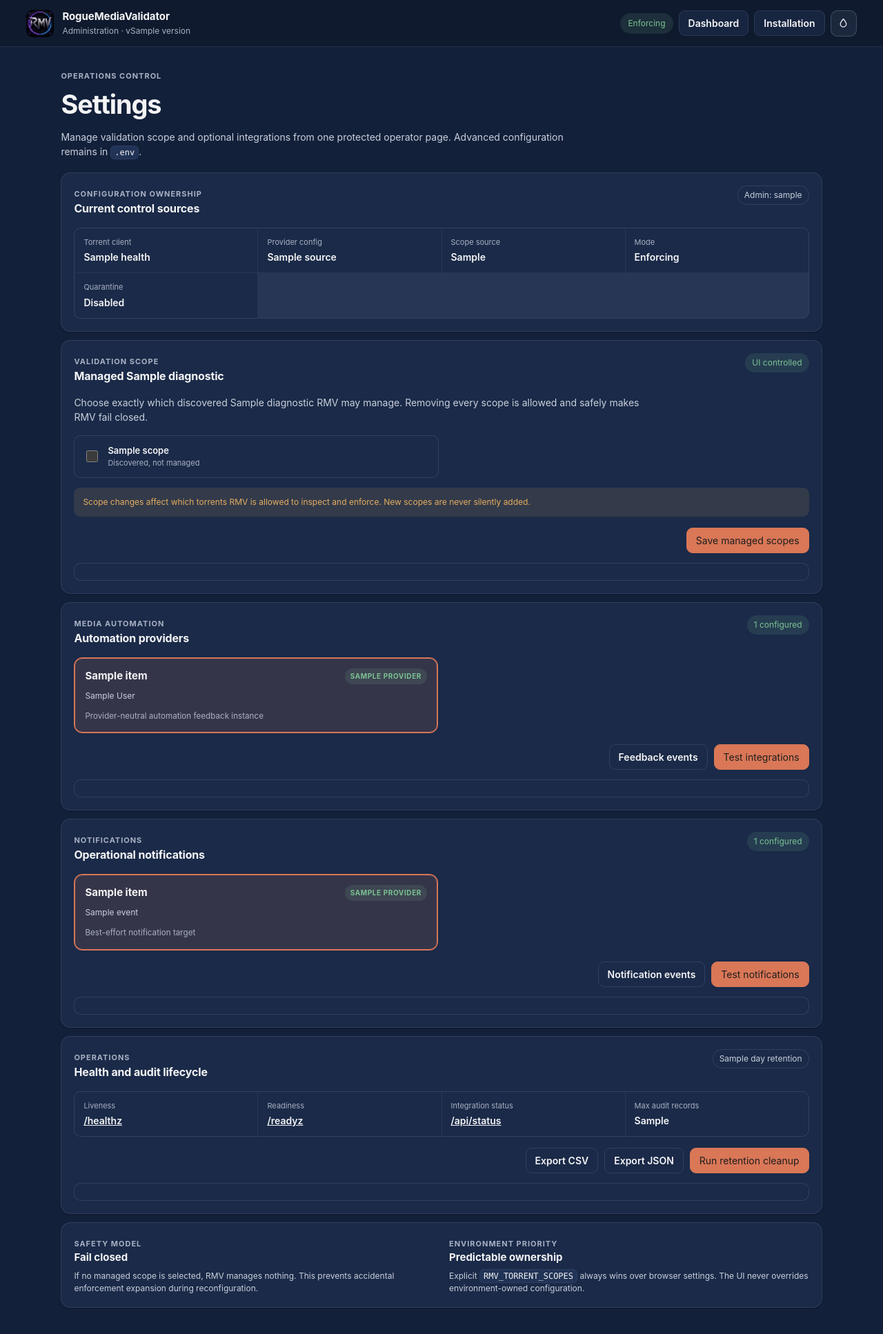
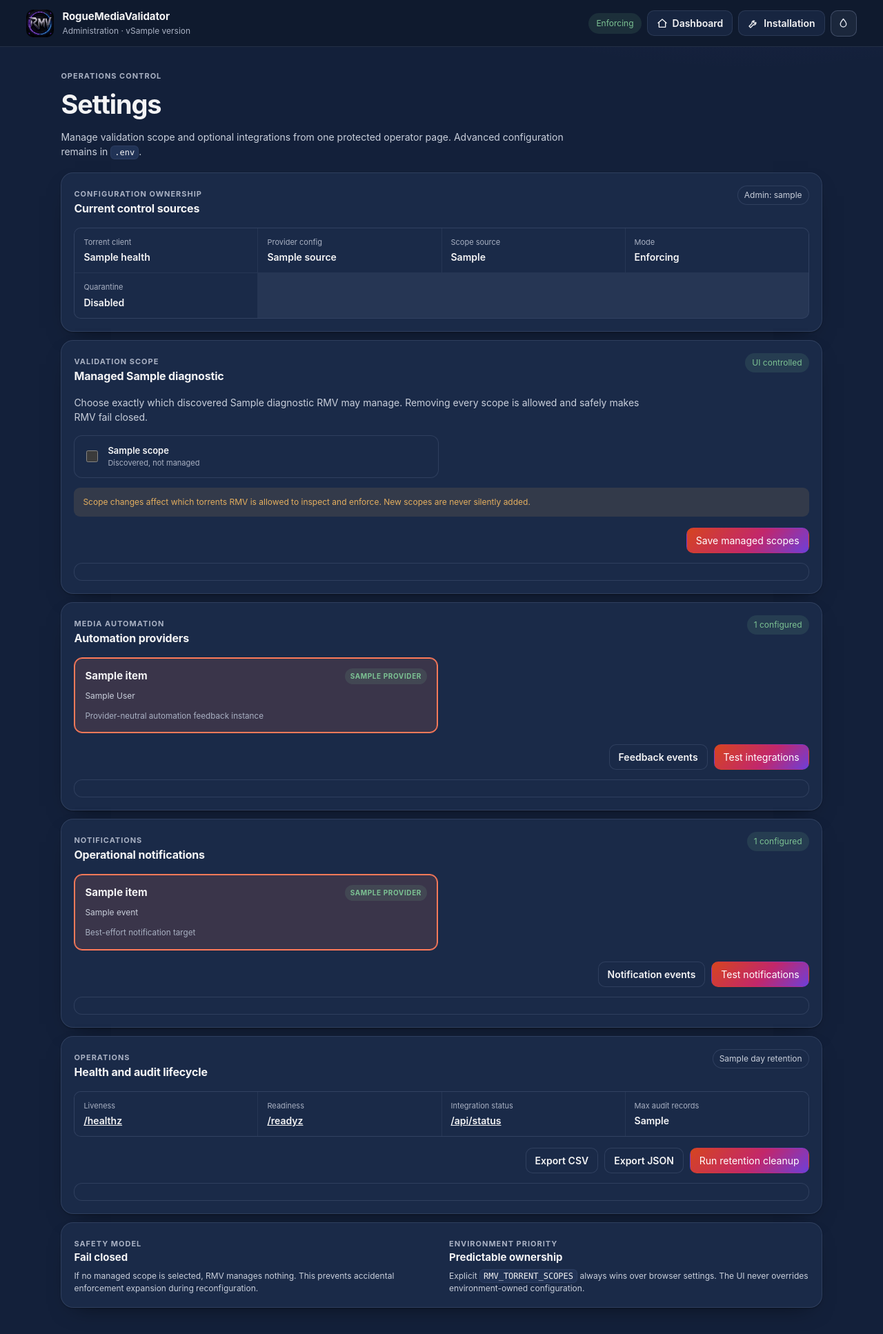
Before and after one commit to RogueAssassin/RogueMediaValidator, a FastAPI app: template app/templates/settings.html in a window 1280 px wide. Shown: the whole page at 69% size. Run offline with FastAPI, Linux system fonts and the light colour scheme; the template is opened without the code that fills it: most values are stand-ins (such as "Sample title", 1, 10 or a date in 2020); parts of the project's set-up code (start-up, migrations or seed data) failed here and were passed over; some libraries are stand-ins or nearby versions.

Commit message:
Release 1.5.0: new interface matching RogueForge and RogueDashboard
Co-Authored-By: Claude Sonnet 5.5 <noreply@anthropic.com>

```diff
--- a/app/__init__.py
+++ b/app/__init__.py
@@ -1 +1 @@
-__version__ = "1.4.2"
+__version__ = "1.5.0"
--- a/app/main.py
+++ b/app/main.py
@@ -34,7 +34,7 @@ templates = Jinja2Templates(directory="app/templates")
 def asset_version() -> str:
     """Version plus a short content hash, so browsers and CDNs fetch new CSS/JS after any update."""
     digest = hashlib.sha256()
-    for name in ("app.css", "rogue-theme.js"):
+    for name in ("app.css", "ui.css", "rogue-theme.js"):
         try:
             with open(f"app/static/{name}", "rb") as handle:
                 digest.update(handle.read())
--- /dev/null
+++ b/app/static/ui.css
@@ -0,0 +1,66 @@
+/* RogueMediaValidator 1.5 interface layer, matching RogueForge and RogueDashboard 2.6. Loaded last:
+   component styling on top of the colour tokens in app.css. */
+:root, :root[data-theme="default"], :root[data-theme="dark"] {
+  --accent: #ff7a59; --accent-hover: #ff9478; --violet: #a78bfa; --info: #6cb6ff;
+  --accent-soft: rgba(255,122,89,.14); --accent-line: rgba(255,122,89,.42);
+  --grad: linear-gradient(135deg, #d6451f, #c2276b 55%, #6d3fd9);
+  --grad-alert: linear-gradient(135deg, #a3271d, #8f1f45 60%, #4c2a86);
+  --grad-soft: linear-gradient(135deg, rgba(255,122,89,.18), rgba(139,92,246,.14));
+  --elev: 0 1px 2px rgba(0,0,0,.25), 0 14px 34px -20px rgba(0,0,0,.65);
+  --r-lg: 18px; --r-md: 12px;
+}
+:root[data-theme="light"] {
+  --accent: #a33b17; --accent-hover: #872f10; --accent-ink: #ffffff; --violet: #5b34c4; --info: #1d5a99;
+  --accent-soft: rgba(163,59,23,.11); --accent-line: rgba(163,59,23,.42);
+  --grad-soft: linear-gradient(135deg, rgba(214,69,31,.12), rgba(109,63,217,.1));
+  --elev: 0 1px 2px rgba(15,26,46,.07), 0 14px 30px -22px rgba(15,26,46,.35);
+}
+.topbar { --accent: #ff7a59; }
+.rmv-i { flex: none; display: block; }
+body {
+  background-image:
+    radial-gradient(900px 420px at 85% -10%, color-mix(in srgb, #8b5cf6 14%, transparent), transparent 70%),
+    radial-gradient(700px 380px at 15% -15%, color-mix(in srgb, #ff7a59 10%, transparent), transparent 70%);
+  background-repeat: no-repeat;
+}
+
+/* Buttons */
+.button { gap: 7px; border-radius: 10px; white-space: nowrap; transition: background-color .15s, border-color .15s, transform .12s, filter .15s; }
+.button:hover:not(:disabled) { transform: translateY(-1px); }
+.button:active:not(:disabled) { transform: none; }
+.button.primary, .button.primary:hover:not(:disabled) { background: var(--grad); border-color: transparent; color: #fff; }
+.button.primary:hover:not(:disabled) { filter: brightness(1.1); }
+
+/* Status banner */
+.hero { position: relative; overflow: hidden; align-items: center; flex-wrap: wrap; gap: 14px; margin: 0 0 16px; padding: 22px 26px; border-radius: var(--r-lg); background: var(--grad); color: #fff; box-shadow: var(--elev); }
+.hero::after { content: ""; position: absolute; right: -60px; top: -110px; width: 300px; height: 300px; border-radius: 50%; background: rgba(255,255,255,.12); pointer-events: none; }
+.hero.has-issues { background: var(--grad-alert); }
+.hero .eyebrow, .hero p:last-child { color: rgba(255,255,255,.92); }
+.hero h1 { font-size: 1.5rem; color: #fff; }
+.hero-action { position: relative; z-index: 1; display: inline-flex; align-items: center; min-height: 38px; padding: 0 16px; border-radius: 10px; background: #fff; color: #8f1f52; font-size: .82rem; font-weight: 650; text-decoration: none; }
+.hero-action:focus-visible { outline: 3px solid #fff; outline-offset: 2px; }
+
+/* Stat tiles */
+.metric { --tone: var(--accent); position: relative; border-radius: var(--r-lg); box-shadow: var(--elev); }
+.metric-icon { position: absolute; top: 14px; right: 14px; display: grid; place-items: center; width: 34px; height: 34px; border-radius: 11px; color: var(--tone); background: color-mix(in srgb, var(--tone) 16%, transparent); }
+.metric:nth-child(1) { --tone: var(--info); }
+.metric:nth-child(2) { --tone: var(--green); }
+.metric:nth-child(3) { --tone: var(--red); }
+.metric:nth-child(4) { --tone: var(--amber); }
+.metric:nth-child(5) { --tone: var(--violet); }
+
+/* Panels */
+.panel { border-radius: var(--r-lg); box-shadow: var(--elev); }
+.title-lead { display: flex; align-items: center; gap: 12px; min-width: 0; }
+.title-icon { display: grid; place-items: center; flex: none; width: 36px; height: 36px; border-radius: var(--r-md); background: var(--grad-soft); color: var(--accent); }
+.provider-card, .scope-option, .setup-step, .setup-result { border-radius: var(--r-md); }
+.provider-card:hover:not(:disabled) { border-color: var(--accent-line); }
+#activity { scroll-margin-top: 90px; }
+
+@media (max-width: 620px) {
+  .hero { padding: 18px; }
+  .hero h1 { font-size: 1.25rem; }
+  .metric-icon { width: 28px; height: 28px; top: 10px; right: 10px; }
+  /* Header links are icon-only on phones; the labels stay for screen readers. */
+  .topbar-actions a.button { width: 40px; padding: 0; gap: 0; font-size: 0; }
+}
--- /dev/null
+++ b/app/templates/_icons.html
@@ -0,0 +1,17 @@
+{#- Inline SVG icons in the same stroke style as RogueForge and RogueDashboard. No external requests. -#}
+{%- macro icon(name, size=16) -%}
+{%- set paths = {
+  'alert': '<path d="M12 3 2 20h20L12 3ZM12 10v4M12 17.5v.01"/>',
+  'check': '<path d="m5 12.5 4.5 4.5L19 7.5"/>',
+  'block': '<circle cx="12" cy="12" r="9"/><path d="m6 6 12 12"/>',
+  'list': '<path d="M9 6h11M9 12h11M9 18h11M4 6h.01M4 12h.01M4 18h.01"/>',
+  'box': '<path d="M3 8l9-5 9 5v8l-9 5-9-5V8Zm0 0 9 5 9-5M12 13v8"/>',
+  'plug': '<path d="M9 3v5M15 3v5M6 8h12v3a6 6 0 0 1-12 0V8ZM12 17v4"/>',
+  'folder': '<path d="M3 6a2 2 0 0 1 2-2h4l2 3h8a2 2 0 0 1 2 2v9a2 2 0 0 1-2 2H5a2 2 0 0 1-2-2V6Z"/>',
+  'clock': '<circle cx="12" cy="12" r="9"/><path d="M12 7v5l3 2"/>',
+  'home': '<path d="m3 11 9-8 9 8M5 10v10h14V10"/>',
+  'settings': '<path d="M4 6h9M19 6h1M4 12h3M13 12h7M4 18h11"/><circle cx="16" cy="6" r="2.5"/><circle cx="10" cy="12" r="2.5"/><circle cx="18" cy="18" r="2.5"/>',
+  'wrench': '<path d="M14.5 6.5a4 4 0 0 0-5.2 5.2L3 18l3 3 6.3-6.3a4 4 0 0 0 5.2-5.2L15 12l-3-3 2.5-2.5Z"/>'
+} -%}
+<svg class="rmv-i" viewBox="0 0 24 24" width="{{ size }}" height="{{ size }}" fill="none" stroke="currentColor" stroke-width="2" stroke-linecap="round" stroke-linejoin="round" aria-hidden="true" focusable="false">{{ paths[name]|safe }}</svg>
+{%- endmacro -%}
--- a/app/templates/settings.html
+++ b/app/templates/settings.html
@@ -1,3 +1,4 @@
+{% from "_icons.html" import icon %}
 <!doctype html>
 <html lang="en">
 <head>
@@ -9,6 +10,7 @@
   <link rel="apple-touch-icon" href="/static/icons/roguemediavalidator-approved-128.png">
   <script src="/static/rogue-theme.js?v={{ asset_version }}"></script>
   <link rel="stylesheet" href="/static/app.css?v={{ asset_version }}">
+  <link rel="stylesheet" href="/static/ui.css?v={{ asset_version }}">
 </head>
 <body>
   <a class="skip-link" href="#main-content">Skip to main content</a>
@@ -23,8 +25,8 @@
       </div>
       <nav class="topbar-actions" aria-label="Primary navigation">
         <span class="mode-chip {{ 'dry' if settings.dry_run else 'live' }}">{{ 'Dry run' if settings.dry_run else 'Enforcing' }}</span>
-        <a class="button secondary" href="/">Dashboard</a>
-        <a class="button secondary" href="/setup">Installation</a>
+        <a class="button secondary" href="/">{{ icon('home') }}Dashboard</a>
+        <a class="button secondary" href="/setup">{{ icon('wrench') }}Installation</a>
         <div data-rogue-theme-menu></div>
       </nav>
     </header>
--- a/app/templates/setup.html
+++ b/app/templates/setup.html
@@ -1,3 +1,4 @@
+{% from "_icons.html" import icon %}
 <!doctype html>
 <html lang="en">
 <head>
@@ -9,6 +10,7 @@
   <link rel="apple-touch-icon" href="/static/icons/roguemediavalidator-approved-128.png">
   <script src="/static/rogue-theme.js?v={{ asset_version }}"></script>
   <link rel="stylesheet" href="/static/app.css?v={{ asset_version }}">
+  <link rel="stylesheet" href="/static/ui.css?v={{ asset_version }}">
 </head>
 <body>
   <a class="skip-link" href="#main-content">Skip to main content</a>
@@ -23,7 +25,7 @@
       </div>
       <nav class="topbar-actions" aria-label="Primary navigation">
         <span class="version">v{{ version }}</span>
-        {% if configured %}<a class="button secondary" href="/">Back to dashboard</a>{% endif %}
+        {% if configured %}<a class="button secondary" href="/">{{ icon('home') }}Back to dashboard</a>{% endif %}
         <div data-rogue-theme-menu></div>
       </nav>
     </header>
--- a/pyproject.toml
+++ b/pyproject.toml
@@ -1,6 +1,6 @@
 [project]
 name = "roguemediavalidator"
-version = "1.4.2"
+version = "1.5.0"
 description = "Multi-client pre-download torrent payload validator for containerized media automation"
 requires-python = ">=3.12"
 # uvicorn's [standard] extra is not used: RMV needs neither auto-reload (watchfiles), YAML logging
```
Also changed, not shown: app/templates/index.html (+32 -13 lines), docs/INSTALL.md (+1 -1 lines), tests/test_dashboard.py (+2 -0 lines), CHANGELOG.md, README.md, 3 other files.
